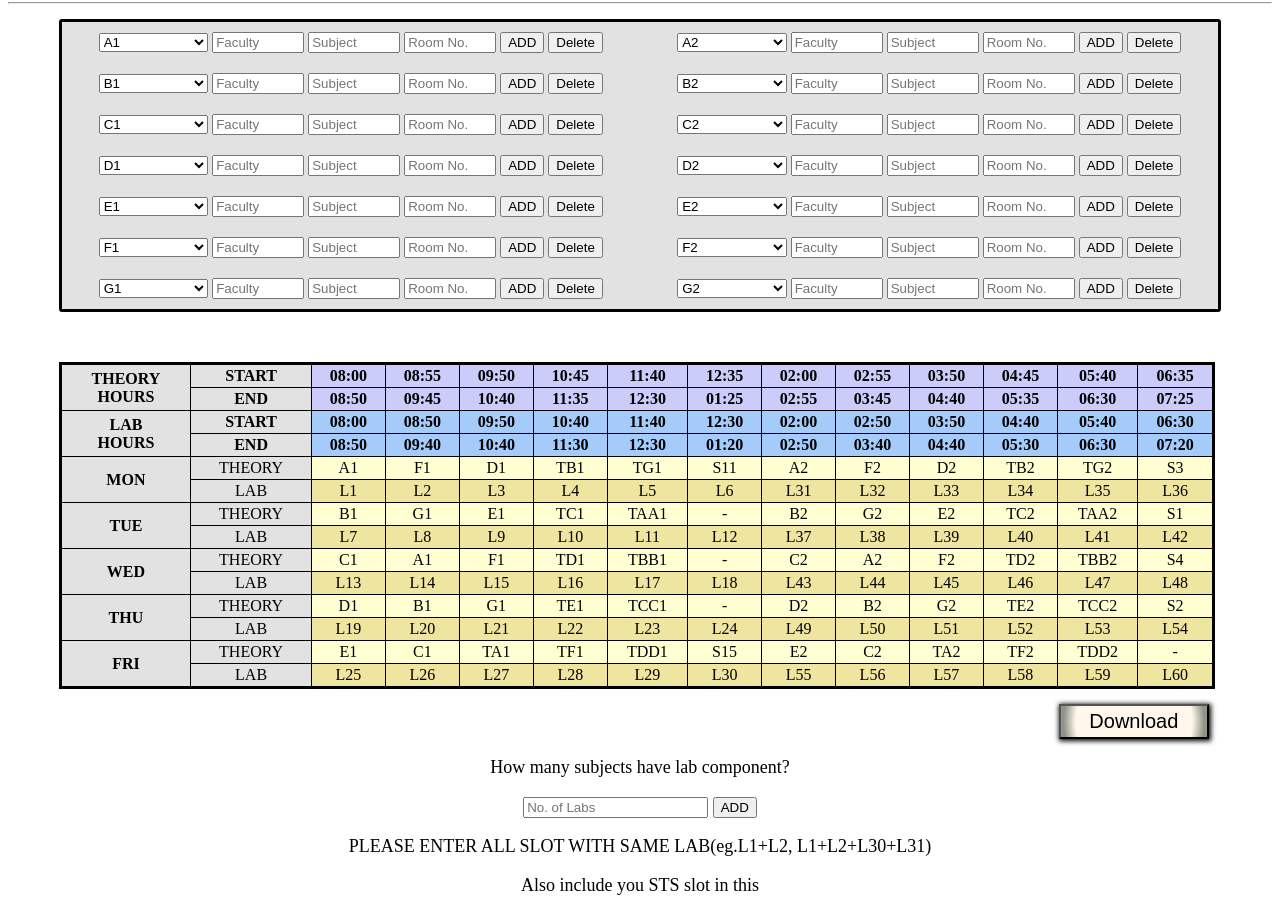
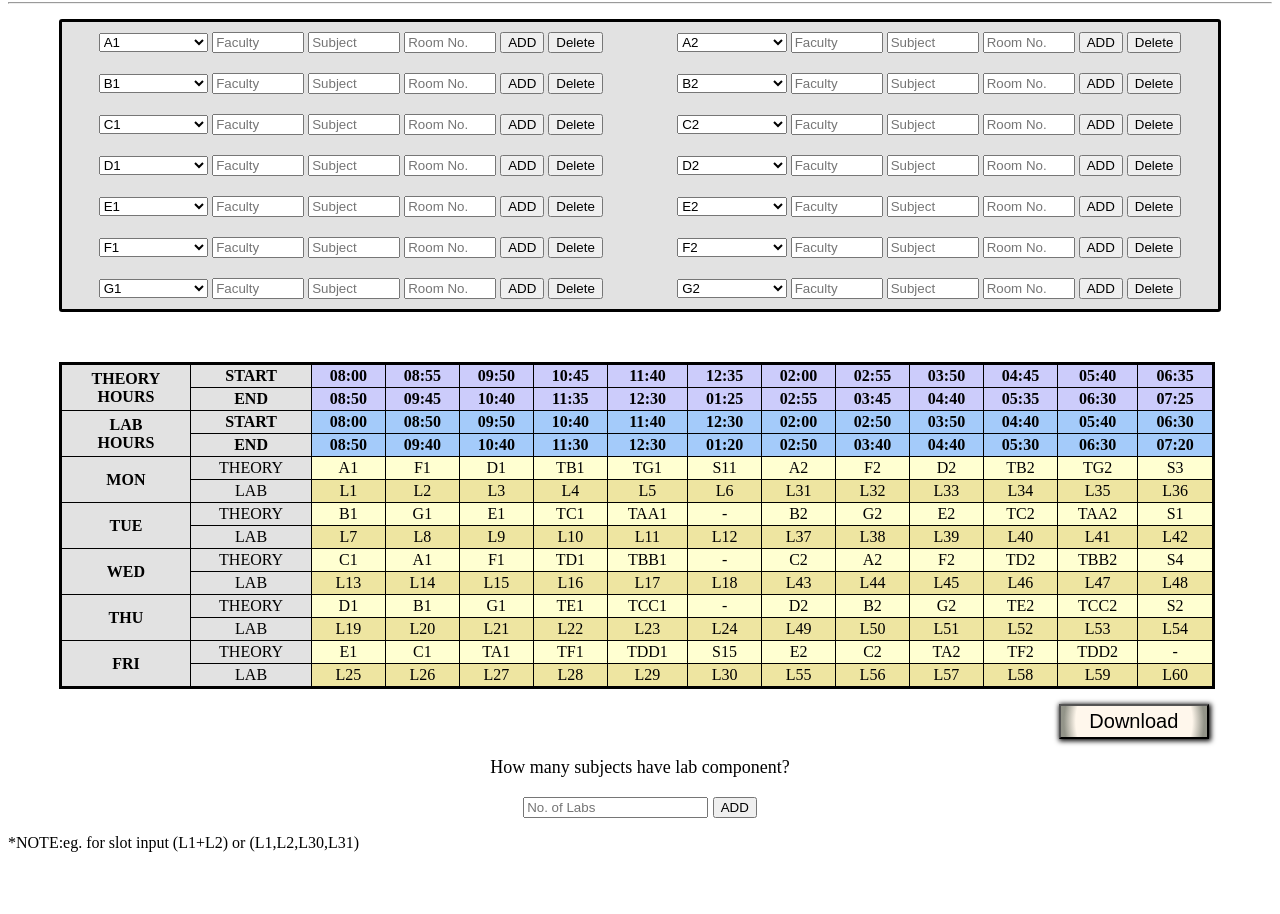
Before and after one commit to rohan-charapale/FFCS-planner, a plain HTML site: page index.html in a window 1280 px wide. Shown: the part 80-994 px from the top of the page. After the commit the page ends 948 px from the top, so only its background shows below. Drawn offline with Linux system fonts and the light colour scheme.

Commit message:
Update index.html

```diff
--- a/index.html
+++ b/index.html
@@ -496,10 +496,9 @@
       <p text-type="bold">How many subjects have lab component?</p>
       <input type="number" step="1" placeholder="No. of Labs" id="LABSLOT" />
       <button onclick="add_labslots()" class="btn">ADD</button>
-      <p>PLEASE ENTER ALL SLOT WITH SAME LAB(eg.L1+L2, L1+L2+L30+L31)</p>
-      <p>Also include you STS slot in this</p>
+
     </div>
-
+    <p id="note">*NOTE:eg. for slot input (L1+L2) or (L1,L2,L30,L31)</p>
     <div id="grid_container2" width="90%" align="center"></div>
     <div id="template-div">
       <input type="text" class="in" placeholder="LAB slots" id="slots" />
```
